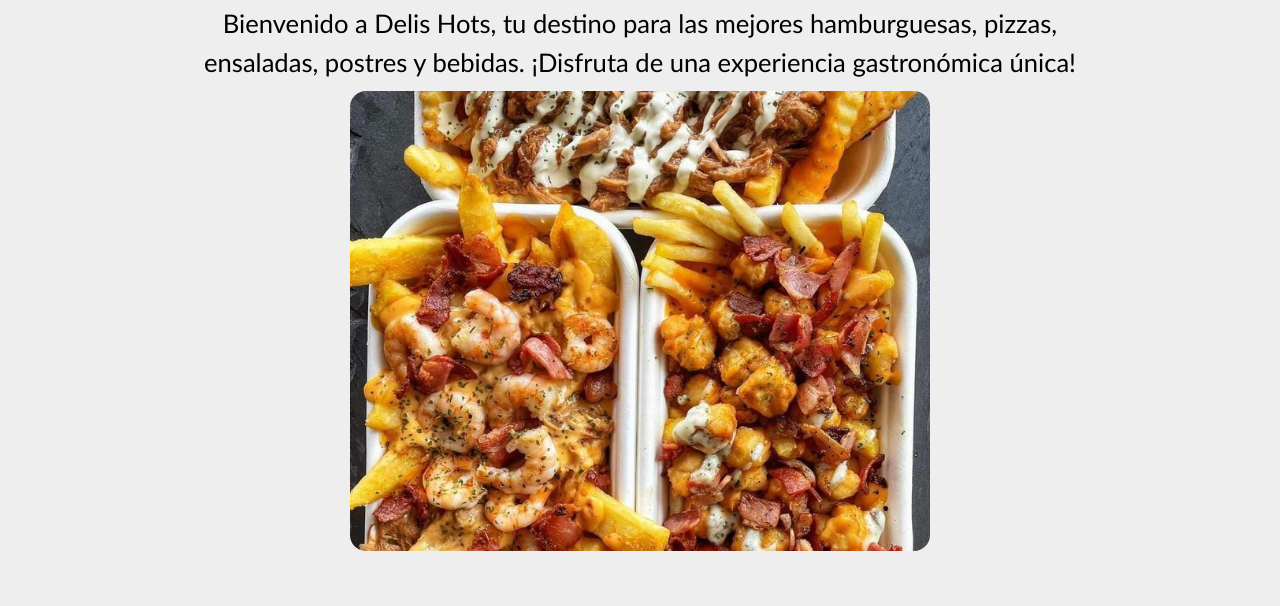
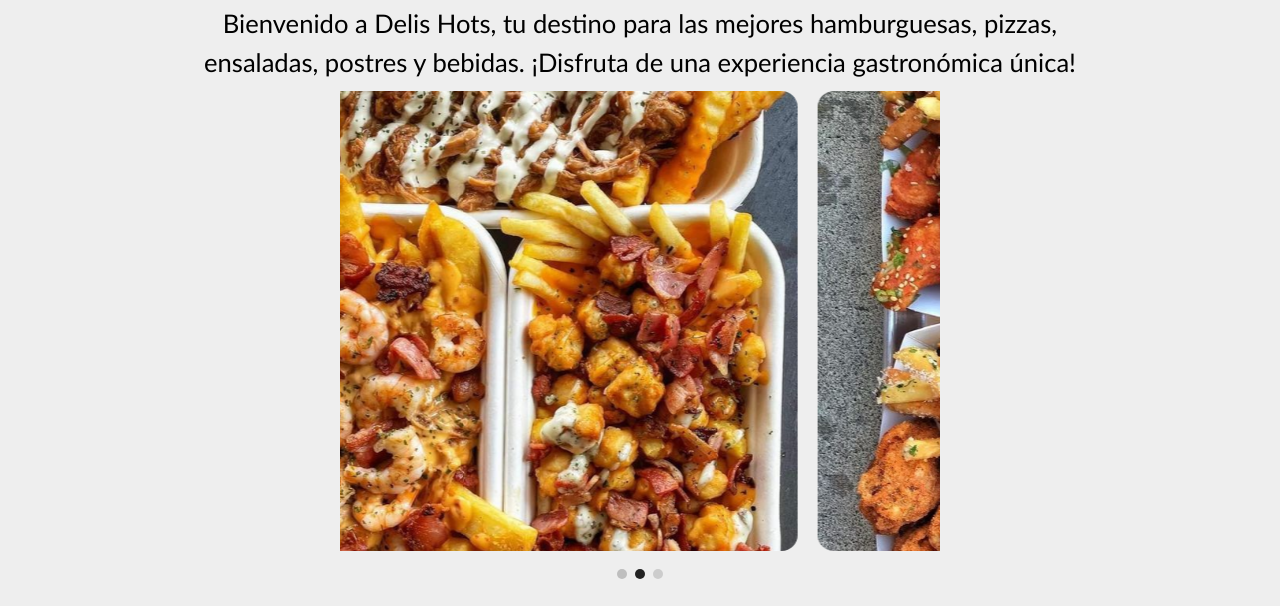
Before and after one commit to 14BryanEspinoza/delis-hot, a website with bundled scripts: page index.html in a window 1280 px wide. Shown: the part 154-760 px from the top of the page. Built offline with nearby package versions, Linux system fonts and the light colour scheme; files whose address does not match are found by name.

Commit message:
feat: add vanilla js navbar toggle and carousel

```diff
--- a/css/style.css
+++ b/css/style.css
@@ -250,6 +250,28 @@
     width: 100%;
     height: calc(70vh - 100px);
     border-radius: var(--radius-lg);
+  }
+
+  .carousel__dots {
+    display: flex;
+    justify-content: center;
+    gap: var(--space-2);
+    margin-block-start: var(--space-2);
+  }
+
+  .carousel__dot {
+    width: 10px;
+    height: 10px;
+    padding: 0;
+    border: 0;
+    border-radius: 9999px;
+    background-color: var(--color-border);
+    cursor: pointer;
+    transition: background-color var(--transition-fast);
+  }
+
+  .carousel__dot.is-active {
+    background-color: var(--color-dark);
   }
 
   /* ---------- Menu ---------- */
--- /dev/null
+++ b/js/main.js
@@ -0,0 +1,106 @@
+import { initNavbar } from "./nav.js";
+
+function initCarousel() {
+  const carousel = document.querySelector(".carousel");
+  if (!carousel) {
+    return;
+  }
+
+  const track = carousel.querySelector(".carousel__track");
+  const items = [...carousel.querySelectorAll(".carousel__item")];
+
+  if (!track || items.length === 0) {
+    return;
+  }
+
+  const autoplay = carousel.hasAttribute("data-autoplay");
+  const prefersReducedMotion = window.matchMedia(
+    "(prefers-reduced-motion: reduce)",
+  ).matches;
+  const interval = 5000;
+
+  let index = 0;
+  let timer = null;
+
+  const dots = document.createElement("div");
+  dots.className = "carousel__dots";
+
+  items.forEach((_, i) => {
+    const dot = document.createElement("button");
+    dot.type = "button";
+    dot.className = "carousel__dot";
+    dot.setAttribute("aria-label", `Ir a la diapositiva ${i + 1}`);
+    dot.addEventListener("click", () => {
+      goTo(i);
+      restart();
+    });
+    dots.appendChild(dot);
+  });
+
+  carousel.appendChild(dots);
+
+  carousel.setAttribute("role", "region");
+  carousel.setAttribute("aria-roledescription", "carrusel");
+  carousel.setAttribute("aria-label", "Imágenes destacadas");
+  carousel.setAttribute("tabindex", "0");
+
+  function updateDots() {
+    [...dots.children].forEach((dot, i) => {
+      const active = i === index;
+      dot.classList.toggle("is-active", active);
+      dot.setAttribute("aria-current", String(active));
+    });
+  }
+
+  function goTo(i) {
+    index = (i + items.length) % items.length;
+    const offset = -index * 100 || 0;
+    track.style.transform = `translateX(${offset}%)`;
+    updateDots();
+  }
+
+  function next() {
+    goTo(index + 1);
+  }
+
+  function stop() {
+    if (timer !== null) {
+      window.clearInterval(timer);
+      timer = null;
+    }
+  }
+
+  function start() {
+    if (!autoplay || prefersReducedMotion) {
+      return;
+    }
+    stop();
+    timer = window.setInterval(next, interval);
+  }
+
+  function restart() {
+    stop();
+    start();
+  }
+
+  carousel.addEventListener("mouseenter", stop);
+  carousel.addEventListener("mouseleave", start);
+  carousel.addEventListener("focusin", stop);
+  carousel.addEventListener("focusout", start);
+
+  carousel.addEventListener("keydown", (event) => {
+    if (event.key === "ArrowLeft") {
+      goTo(index - 1);
+      restart();
+    } else if (event.key === "ArrowRight") {
+      next();
+      restart();
+    }
+  });
+
+  goTo(0);
+  start();
+}
+
+initNavbar();
+initCarousel();
--- /dev/null
+++ b/js/nav.js
@@ -0,0 +1,33 @@
+export function initNavbar() {
+  const toggle = document.querySelector(".navbar__toggle");
+  const list = document.querySelector(".navbar__list");
+
+  if (!toggle || !list) {
+    return;
+  }
+
+  const isOpen = () => list.classList.contains("is-open");
+
+  const setOpen = (open) => {
+    list.classList.toggle("is-open", open);
+    toggle.setAttribute("aria-expanded", String(open));
+    toggle.setAttribute(
+      "aria-label",
+      open ? "Cerrar menú de navegación" : "Abrir menú de navegación",
+    );
+  };
+
+  toggle.addEventListener("click", () => setOpen(!isOpen()));
+
+  list.addEventListener("click", (event) => {
+    if (event.target.closest(".navbar__link")) {
+      setOpen(false);
+    }
+  });
+
+  document.addEventListener("keydown", (event) => {
+    if (event.key === "Escape" && isOpen()) {
+      setOpen(false);
+    }
+  });
+}
--- a/package.json
+++ b/package.json
@@ -18,6 +18,7 @@
     "@eslint/js": "^9.30.1",
     "eslint": "^9.30.1",
     "eslint-config-prettier": "^10.1.5",
+    "globals": "^17.8.0",
     "prettier": "^3.5.3",
     "serve": "^14.2.4"
   }
```
Also changed, not shown: eslint.config.js (+7 -0 lines), html/pedidos.html (+5 -2 lines), pnpm-lock.yaml.
